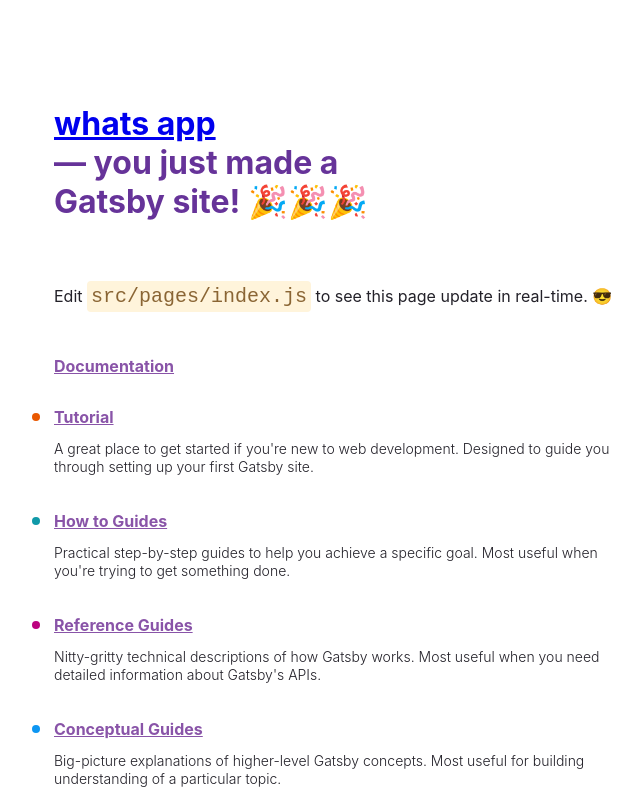
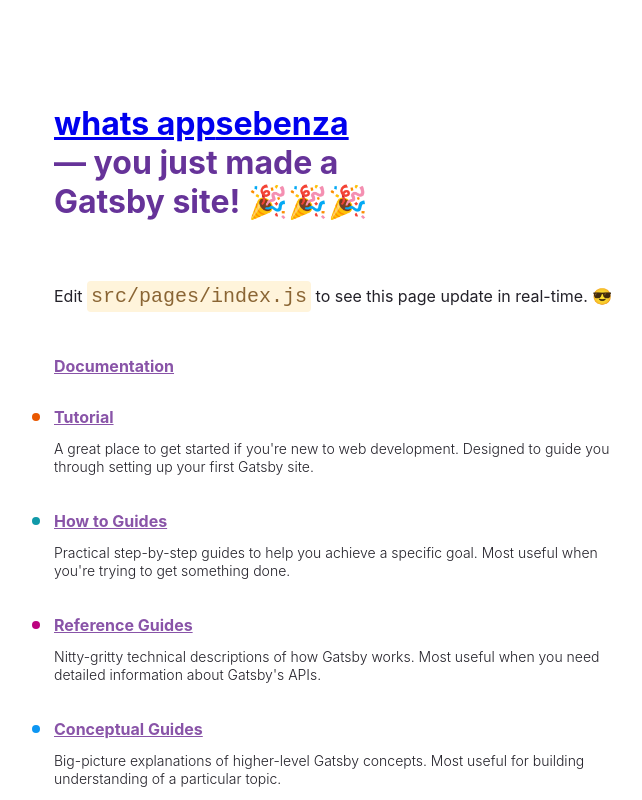
Before and after one commit to Iandevstevens/test, a Gatsby site: page / in a window 1280 px wide. Shown: the top 800 px of the page, without its empty margins (50-692 px from the left). Built offline with nearby package versions, Linux system fonts and the light colour scheme; Gatsby itself is replaced by a stand-in of ours.

Commit message:
sebenza check

```diff
--- a/src/pages/index.js
+++ b/src/pages/index.js
@@ -132,6 +132,12 @@
       <title>Home Page</title>
       <h1 style={headingStyles}>
         <a href="https://wa.me/27600156980?text=Hello">whats app</a>
+        <a
+          href="https://sebenza.taxi/home?utm_source=undefined&utm_medium=undefined"
+          target="_blank"
+        >
+          sebenza
+        </a>
         <br />
         <span style={headingAccentStyles}>— you just made a Gatsby site! </span>
         <span role="img" aria-label="Party popper emojis">
```
